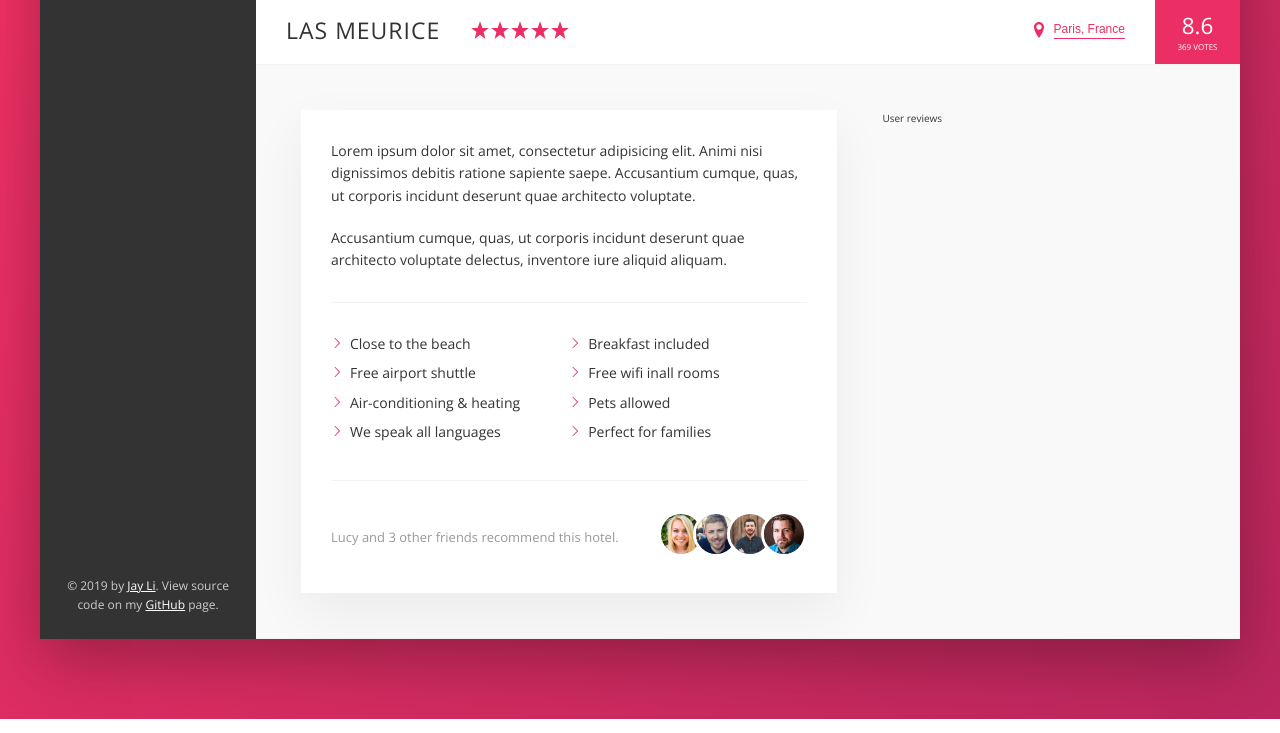
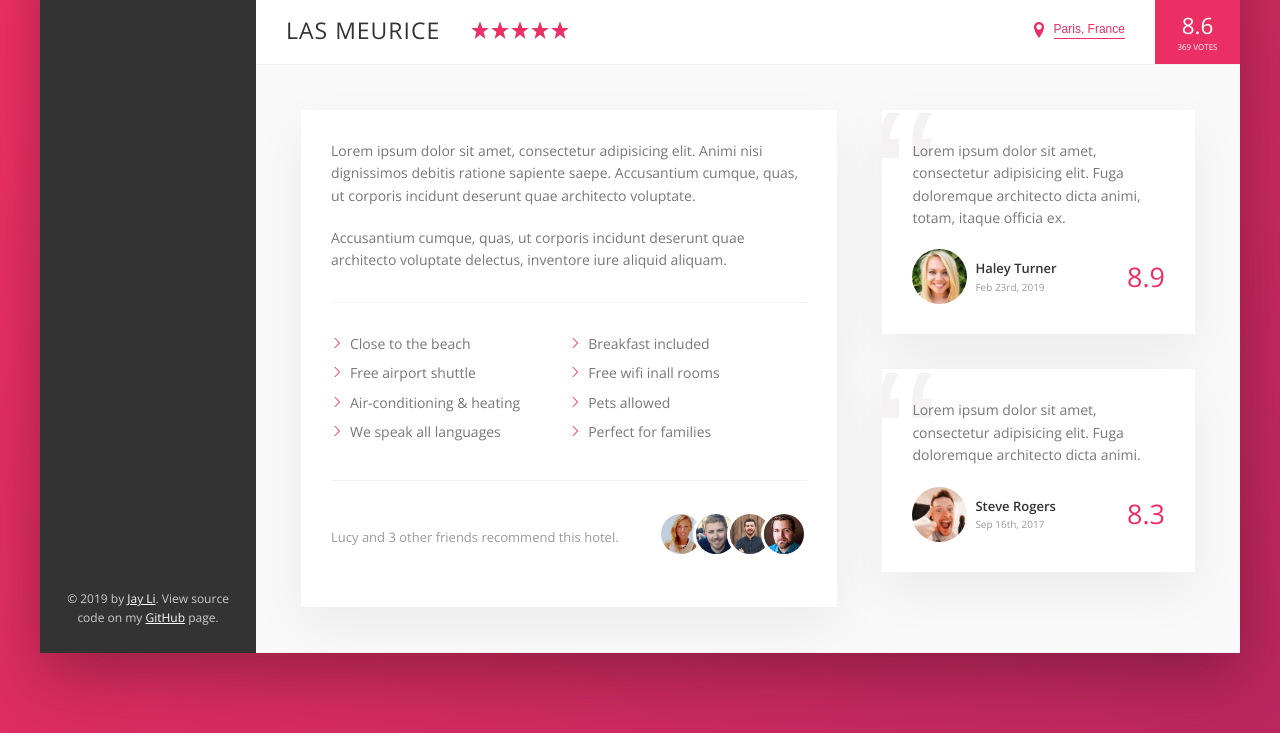
Before and after one commit to jayli3n/trillo-front-end, a website: page index.html in a window 1280 px wide. Shown: the part 538-1271 px from the top of the page. Drawn offline with nearby package versions, Linux system fonts and the light colour scheme.

Commit message:
added styles

```diff
--- a/index.html
+++ b/index.html
@@ -159,7 +159,7 @@
                                     Lucy and 3 other friends recommend this hotel.
                                 </p>
                                 <div class="recommend__friends">
-                                    <img src="img/user-6.jpg" alt="friend 1" class="recommend__photo">
+                                    <img src="img/user-2.jpg" alt="friend 1" class="recommend__photo">
                                     <img src="img/user-3.jpg" alt="friend 2" class="recommend__photo">
                                     <img src="img/user-4.jpg" alt="friend 3" class="recommend__photo">
                                     <img src="img/user-5.jpg" alt="friend 4" class="recommend__photo">
@@ -167,7 +167,32 @@
                             </div>
                         </div>
                         <div class="user-review">
-                            User reviews
+                            <figure class="review">
+                                <blockquote class="review__text">
+                                    Lorem ipsum dolor sit amet, consectetur adipisicing elit. Fuga doloremque architecto dicta animi, totam, itaque officia ex.
+                                </blockquote>
+                                <figcaption class="review__user">
+                                    <img src="img/user-6.jpg" alt="user 3" class="review__photo">
+                                    <div class="review__user-box">
+                                        <p class="review__user-name">Haley Turner</p>
+                                        <p class="review__user-date">Feb 23rd, 2019</p>
+                                    </div>
+                                    <div class="review__user-rating">8.9</div>
+                                </figcaption>
+                            </figure>
+                            <figure class="review">
+                                <blockquote class="review__text">
+                                    Lorem ipsum dolor sit amet, consectetur adipisicing elit. Fuga doloremque architecto dicta animi.
+                                </blockquote>
+                                <figcaption class="review__user">
+                                    <img src="img/user-1.jpg" alt="user 1" class="review__photo">
+                                    <div class="review__user-box">
+                                        <p class="review__user-name">Steve Rogers</p>
+                                        <p class="review__user-date">Sep 16th, 2017</p>
+                                    </div>
+                                    <div class="review__user-rating">8.3</div>
+                                </figcaption>
+                            </figure>
                         </div>
                     </div>
                 </main>
--- a/sass/layouts/_details.scss
+++ b/sass/layouts/_details.scss
@@ -3,13 +3,14 @@
 	padding: 4.5rem;
 	background-color: var(--color-grey-light-1);
 	border-bottom: 1px solid var(--color-grey-light-2);
+	font-size: 1.4rem;
+	color: var(--color-grey-dark-2);
 }
 
 .description{
 	background-color: #fff;
 	box-shadow: 0 2rem 5rem rgba(0,0,0,.06);
 	padding: 3rem;
-	font-size: 1.4rem;
 
 	flex: 0 0 60%;
 	margin-right: 4.5rem;
--- a/sass/layouts/_user-review.scss
+++ b/sass/layouts/_user-review.scss
@@ -1,6 +1,62 @@
 .user-review{
+	flex: 1;
+}
+
+.review{
 	background-color: #fff;
 	box-shadow: 0 2rem 5rem rgba(0,0,0,.06);
 	padding: 3rem;
-	flex: 1;
+	margin-bottom: 3.5rem;
+	position: relative;
+	overflow: hidden;
+
+	&__text{
+		margin-bottom: 2rem;
+		position: relative;
+		z-index: 10;
+	}
+
+	&__user{
+		display: flex;
+		align-items: center;
+	}
+
+	&__photo{
+		border-radius: 50%;
+		height: 5.5rem;
+		width: auto;
+	}
+
+	&__user-box{
+		margin-right: auto;
+		margin-left: .8rem;
+	}
+
+	&__user-name{
+		color: var(--color-grey-dark-1);
+		font-size: 1.3rem;
+		font-weight: 600;
+	}
+
+	&__user-date{
+		font-size: 1rem;
+		color: var(--color-grey-dark-3);
+	}
+
+	&__user-rating{
+		color: var(--color-primary);
+		font-size: 2.7rem;
+		font-weight: 300;
+	}
+
+	&::before{
+		content: "\201C";
+		position: absolute;
+		top: -2.75rem;
+		left: -1rem;
+		line-height: 1;
+		font-size: 20rem;
+		color: var(--color-grey-light-2);
+		font-family: sans-serif;
+	}
 }
```
Also changed, not shown: css/style.css.
